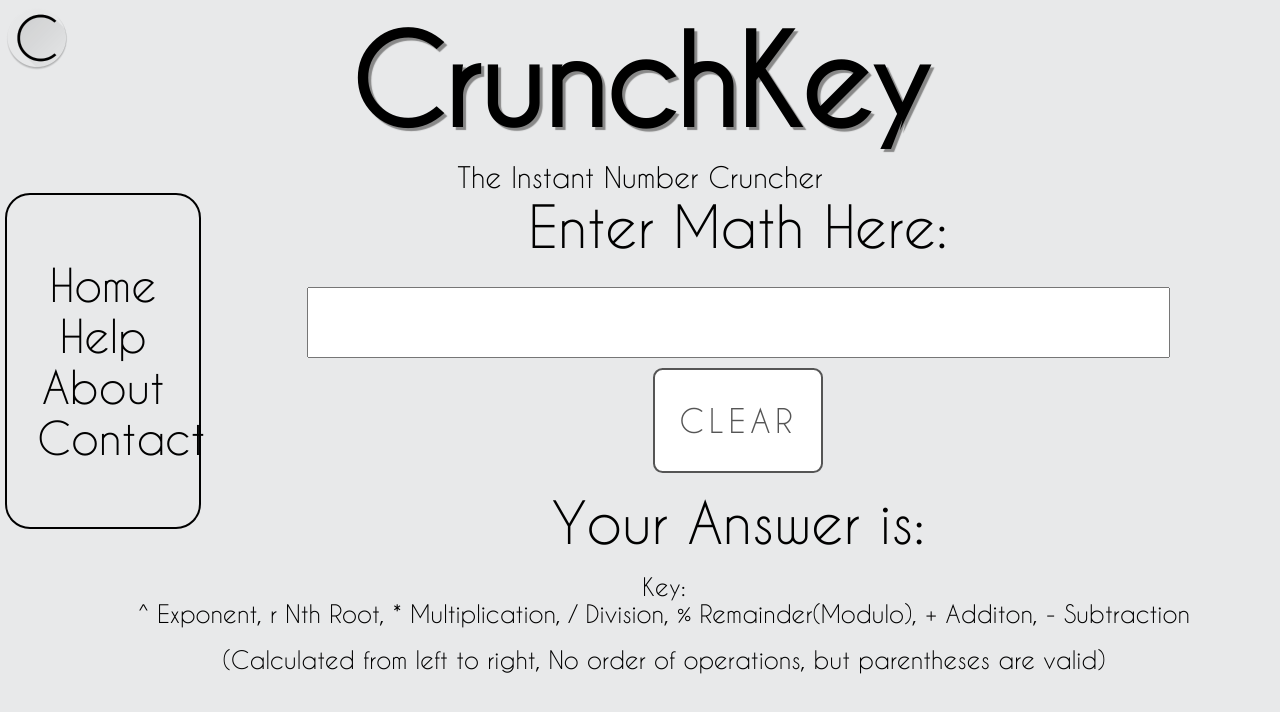
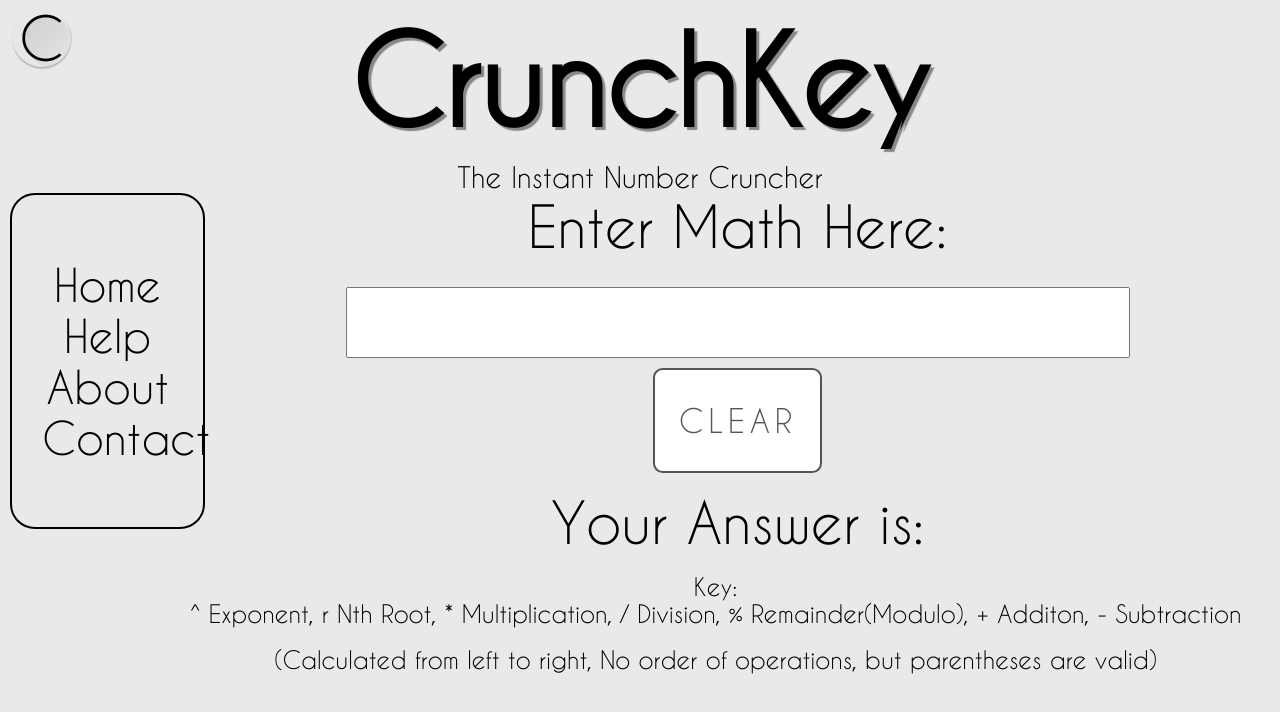
Before and after one commit to torch2424/Crunchkey-Web, a plain HTML site: page index.html in a window 1280 px wide. Drawn offline with Linux system fonts and the light colour scheme.

Commit message:
Edited margin of entire website

```diff
--- a/crunchkey.css
+++ b/crunchkey.css
@@ -13,7 +13,7 @@
 {
 	font-family: calcFont;
 	color: #000000;
-	margin:5px;
+	margin:10px;
 }
 
 /* Navigation*/
@@ -55,7 +55,7 @@ nav a
 
 #IO
 {
-	margin-left: 6vmin;
+	margin-left: 12%;
 }
 
 body
```
